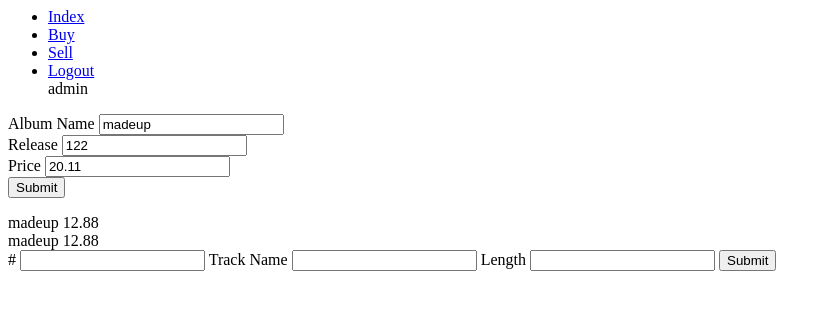
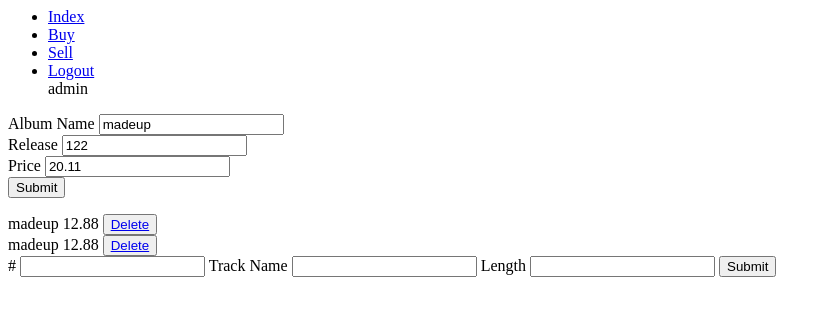
Before and after one commit to DylanBowmandsk/musiconline.college, a Flask app: page /edit/1 in a window 1280 px wide. Shown: the top 316 px of the page, without its empty margins (0-831 px from the left). Run offline with Flask 2, Linux system fonts and the light colour scheme; a user stored in the database is signed in; data comes from the database, SQL or seed files in the repository; both versions use the stored data as it was after the commit.

Commit message:
users and admins can delete tracks

```diff
--- a/musicalonline/routes.py
+++ b/musicalonline/routes.py
@@ -173,3 +173,25 @@ def delete(id):
     Album.query.filter_by(album_id=id).delete()
     db.session.commit()
     return redirect(url_for("buy"))
+
+@app.route("/admin/delete/track/<int:id>")
+@login_required
+def admin_track_delete(id):
+    track = Track.query.filter_by(track_id=id).first()
+    if current_user.isadmin == 0:
+        return redirect(url_for("admin"))
+    else:
+        Track.query.filter_by(track_id=id).delete()
+        db.session.commit()
+    return redirect(url_for("buy"))
+
+@app.route("/delete/track/<int:id>")
+@login_required
+def track_delete(id):
+    track = Track.query.filter_by(track_id=id).first()
+    if current_user.id != track.album.user_id:
+        return redirect(url_for("admin"))
+    else:
+        Track.query.filter_by(track_id=id).delete()
+        db.session.commit()
+    return redirect(url_for("buy"))
--- a/musicalonline/templates/admin_edit.html
+++ b/musicalonline/templates/admin_edit.html
@@ -20,6 +20,7 @@
 <div>
     {{track.name}}
     {{track.length}}
+    <button><a href="{{url_for('admin_track_delete',id=track.track_id)}}">Delete</a></button>
 </div>
 {% endfor %}
 <form method="POST">
--- a/musicalonline/templates/edit.html
+++ b/musicalonline/templates/edit.html
@@ -22,6 +22,7 @@
 <div>
     {{track.name}}
     {{track.length}}
+    <button><a href="{{url_for('track_delete',id=track.track_id)}}">Delete</a></button>
 </div>
 {% endfor %}
 <form method="POST">
```
Also changed, not shown: musicalonline/site.db.
